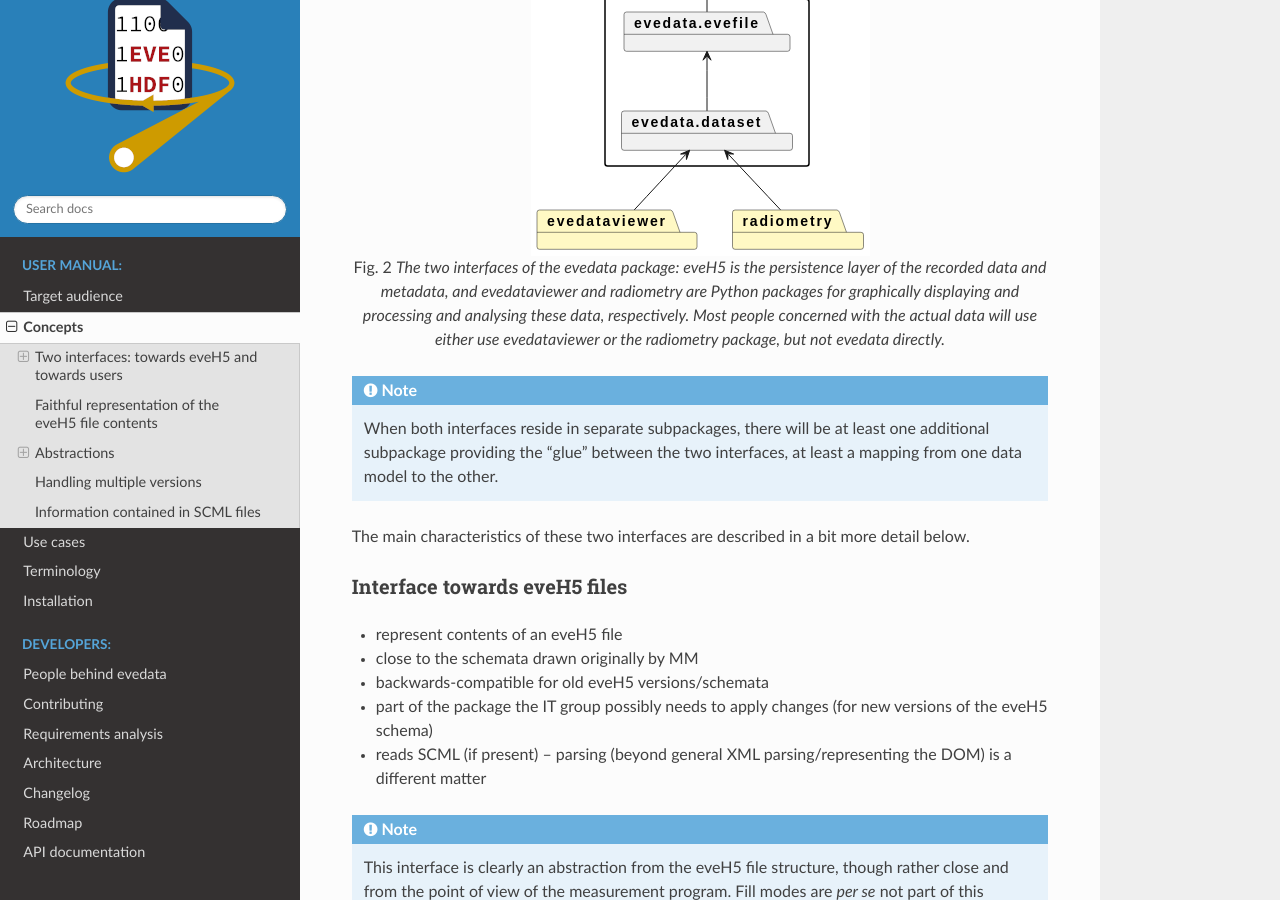
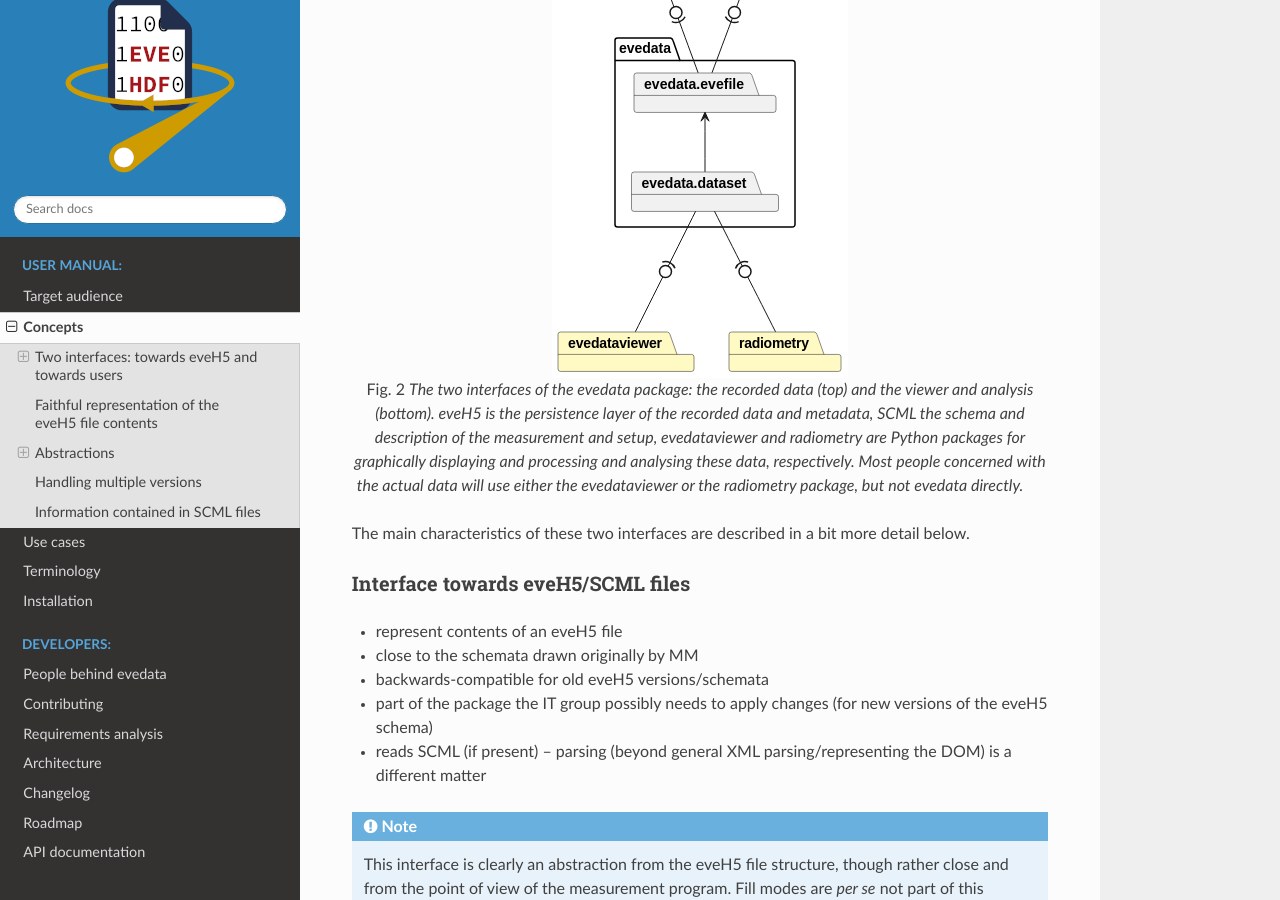
Before and after one commit to tillbiskup/evedata, a Sphinx documentation site: the page built from docs/concepts.rst, in a window 1280 px wide and 900 px high, scrolled down 990 px. Built offline with Sphinx 7.4.7 and the Read the Docs theme 2.0.0, drawn with Linux system fonts in a browser that asks for light colours.

Commit message:
Update evedata context UML and corresponding documentation

```diff
--- a/docs/audience.rst
+++ b/docs/audience.rst
@@ -19,8 +19,8 @@ The evedata package provides two distinct interfaces addressing different kinds
 .. figure:: uml/evedata-in-context.*
     :align: center
 
-    The two interfaces of the evedata package: eveH5 is the persistence layer of the recorded data and metadata, and evedataviewer and radiometry are Python packages for graphically displaying and processing and analysing these data, respectively. Most people concerned with the actual data will use either use evedataviewer or the radiometry package, but not evedata directly.
+    The two interfaces of the evedata package: the recorded data (top) and the viewer and analysis (bottom). eveH5 is the persistence layer of the recorded data and metadata, SCML the schema and description of the measurement and setup, evedataviewer and radiometry are Python packages for graphically displaying and processing and analysing these data, respectively. Most people concerned with the actual data will use either the evedataviewer or the radiometry package, but not evedata directly.
 
-The **low-level interface towards the persistence layer (eveH5 files)** provides a faithful representation of all information contained in both, the eveH5 (HDF5) file and the corresponding scan description. Furthermore, this is the layer providing compatibility with and abstracting away from the different versions of the eveH5 schema. Hence, if there is a change in the eveH5 schema, this is the *only* place where changes in the evedata package should be necessary, and they will be made either by those responsible for the eveH5 schema or people close to it.
+The **low-level interface towards the persistence layer (eveH5 and SCML files)** provides a faithful representation of all information contained in both, the eveH5 (HDF5) file and the corresponding scan description (SCML). Furthermore, this is the layer providing compatibility with and abstracting away from the different versions of the eveH5 and SCML schemas. Hence, if there is a change in the eveH5 or SCML schema, this is the *only* place where changes in the evedata package should be necessary, and they will be made either by those responsible for the eveH5 and SCML schemas or people close to it.
 
 The **high-level interface towards the consumers** of the actual recorded data is primarily used by the ``evedataviewer`` and ``radiometry`` packages, and actual users will rather use these packages, not directly the evedata package. This interface is characterised by a number of powerful abstractions that go far beyond a two-dimensional, tabular representation of the data. The reason: The data recorded are highly complex and simply don't fit within a two-dimensional tabular structure.
--- a/docs/concepts.rst
+++ b/docs/concepts.rst
@@ -41,19 +41,14 @@ In short: The interface towards the eveH5 files is what the IT group is primaril
 .. figure:: uml/evedata-in-context.*
     :align: center
 
-    The two interfaces of the evedata package: eveH5 is the persistence layer of the recorded data and metadata, and evedataviewer and radiometry are Python packages for graphically displaying and processing and analysing these data, respectively. Most people concerned with the actual data will use either use evedataviewer or the radiometry package, but not evedata directly.
-
-
-.. note::
-
-    When both interfaces reside in separate subpackages, there will be at least one additional subpackage providing the "glue" between the two interfaces, at least a mapping from one data model to the other.
+    The two interfaces of the evedata package: the recorded data (top) and the viewer and analysis (bottom). eveH5 is the persistence layer of the recorded data and metadata, SCML the schema and description of the measurement and setup, evedataviewer and radiometry are Python packages for graphically displaying and processing and analysing these data, respectively. Most people concerned with the actual data will use either the evedataviewer or the radiometry package, but not evedata directly.
 
 
 The main characteristics of these two interfaces are described in a bit more detail below.
 
 
-Interface towards eveH5 files
------------------------------
+Interface towards eveH5/SCML files
+----------------------------------
 
 * represent contents of an eveH5 file
 * close to the schemata drawn originally by MM
--- a/docs/usecases.rst
+++ b/docs/usecases.rst
@@ -26,7 +26,7 @@ A first overview of potential use cases, to be discussed with the users:
 
 * Access data from a given measurement in a way they can be further processed and analysed.
 
-  Data in the persistence layer (HDF5 file) are usually neither homogeneous nor continuous and hence not easily plotted, processed, or analysed. Hence, the data read from the persistence layer need to be "interpreted" first. The data structures provided need to be friendly to both, data display (evedataviewer package) as well as advanced data processing and analysis (radiometry package) including full reproducibility by means of an automatically generated protocol.
+  Data in the persistence layer (HDF5 file) are usually neither homogeneous nor continuous and therefore not easily plotted, processed, or analysed. Hence, the data read from the persistence layer need to be "interpreted" first. The data structures provided need to be friendly to both, data display (evedataviewer package) as well as advanced data processing and analysis (radiometry package) including full reproducibility by means of an automatically generated protocol.
 
 * Access information necessary to change settings of the physical setup.
 
```
Also changed, not shown: docs/uml/evedata-in-context.svg, 2 other files.
